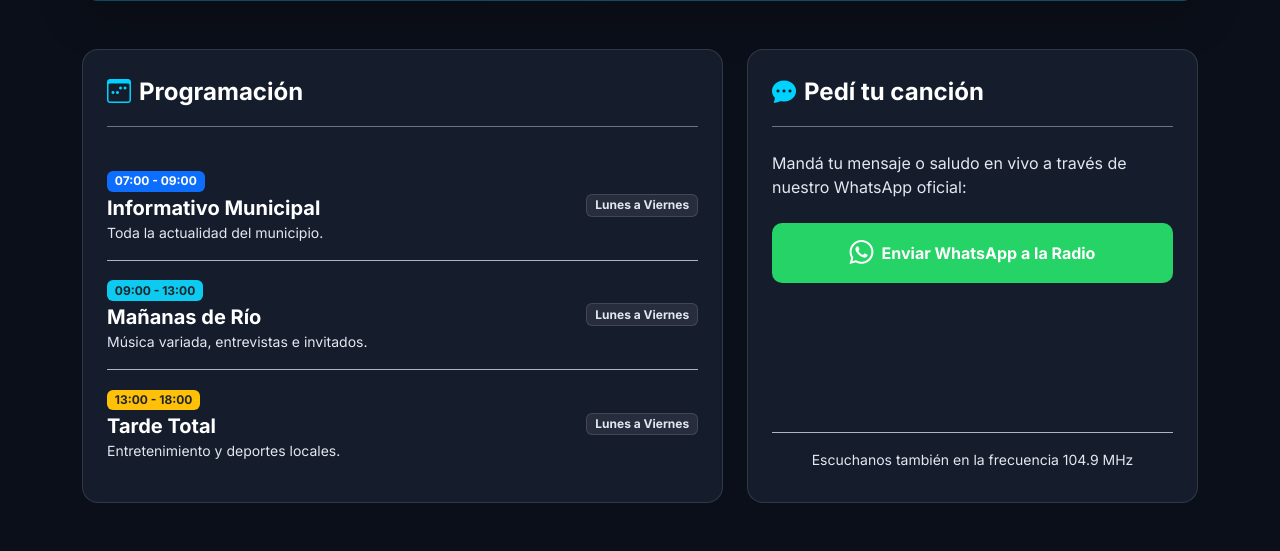
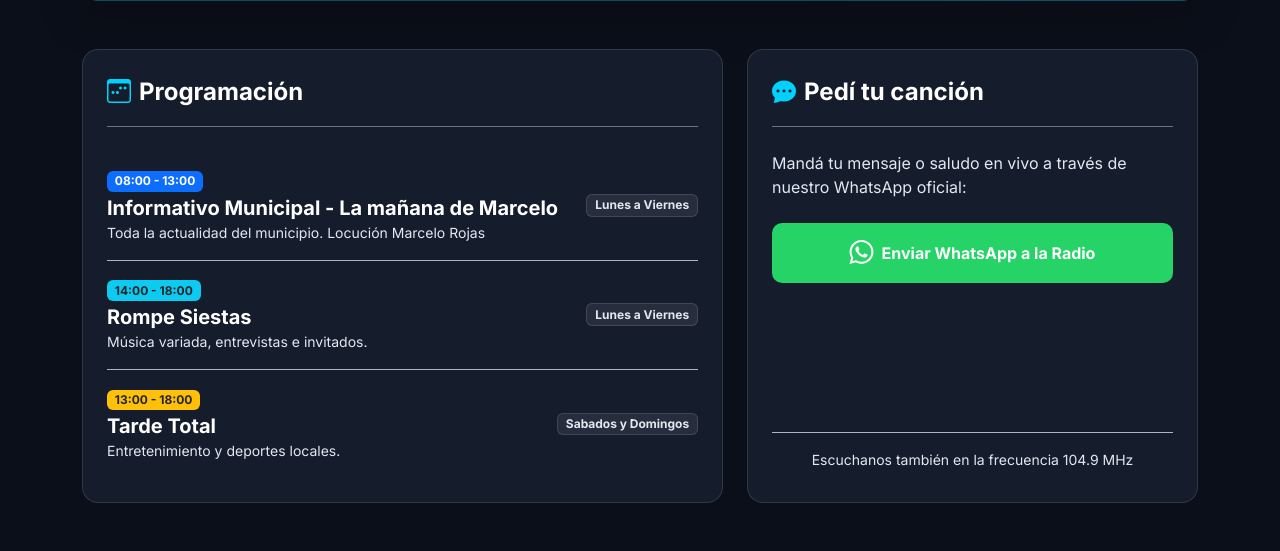
Before and after one commit to killerchipy723/munirp, a Flask app: page /radio in a window 1280 px wide. Shown: the part 772-1323 px from the top of the page. Run offline with Flask 3, Linux system fonts and the light colour scheme.

Commit message:
ok modificaciones radio y pagina principal

```diff
--- a/templates/fmrio.html
+++ b/templates/fmrio.html
@@ -114,16 +114,17 @@
                     <ul class="list-unstyled schedule-list m-0">
                         <li class="d-flex justify-content-between align-items-center py-3 border-bottom border-dark-subtle">
                             <div>
-                                <span class="badge bg-primary mb-1">07:00 - 09:00</span>
-                                <h5 class="fw-bold text-white mb-0">Informativo Municipal</h5>
-                                <small class="text-readable">Toda la actualidad del municipio.</small>
+                                <span class="badge bg-primary mb-1">08:00 - 13:00</span>
+                                <h5 class="fw-bold text-white mb-0">Informativo Municipal - La mañana de Marcelo</h5>
+                                <small class="text-readable">Toda la actualidad del municipio. </small>
+                                <small class="text-readable">Locución Marcelo Rojas </small>
                             </div>
                             <span class="badge badge-status">Lunes a Viernes</span>
                         </li>
                         <li class="d-flex justify-content-between align-items-center py-3 border-bottom border-dark-subtle">
                             <div>
-                                <span class="badge bg-info text-dark mb-1">09:00 - 13:00</span>
-                                <h5 class="fw-bold text-white mb-0">Mañanas de Río</h5>
+                                <span class="badge bg-info text-dark mb-1">14:00 - 18:00</span>
+                                <h5 class="fw-bold text-white mb-0">Rompe Siestas</h5>
                                 <small class="text-readable">Música variada, entrevistas e invitados.</small>
                             </div>
                             <span class="badge badge-status">Lunes a Viernes</span>
@@ -134,7 +135,7 @@
                                 <h5 class="fw-bold text-white mb-0">Tarde Total</h5>
                                 <small class="text-readable">Entretenimiento y deportes locales.</small>
                             </div>
-                            <span class="badge badge-status">Lunes a Viernes</span>
+                            <span class="badge badge-status">Sabados y Domingos</span>
                         </li>
                     </ul>
                 </div>
```
Also changed, not shown: templates/index.html (+6 -7 lines).
